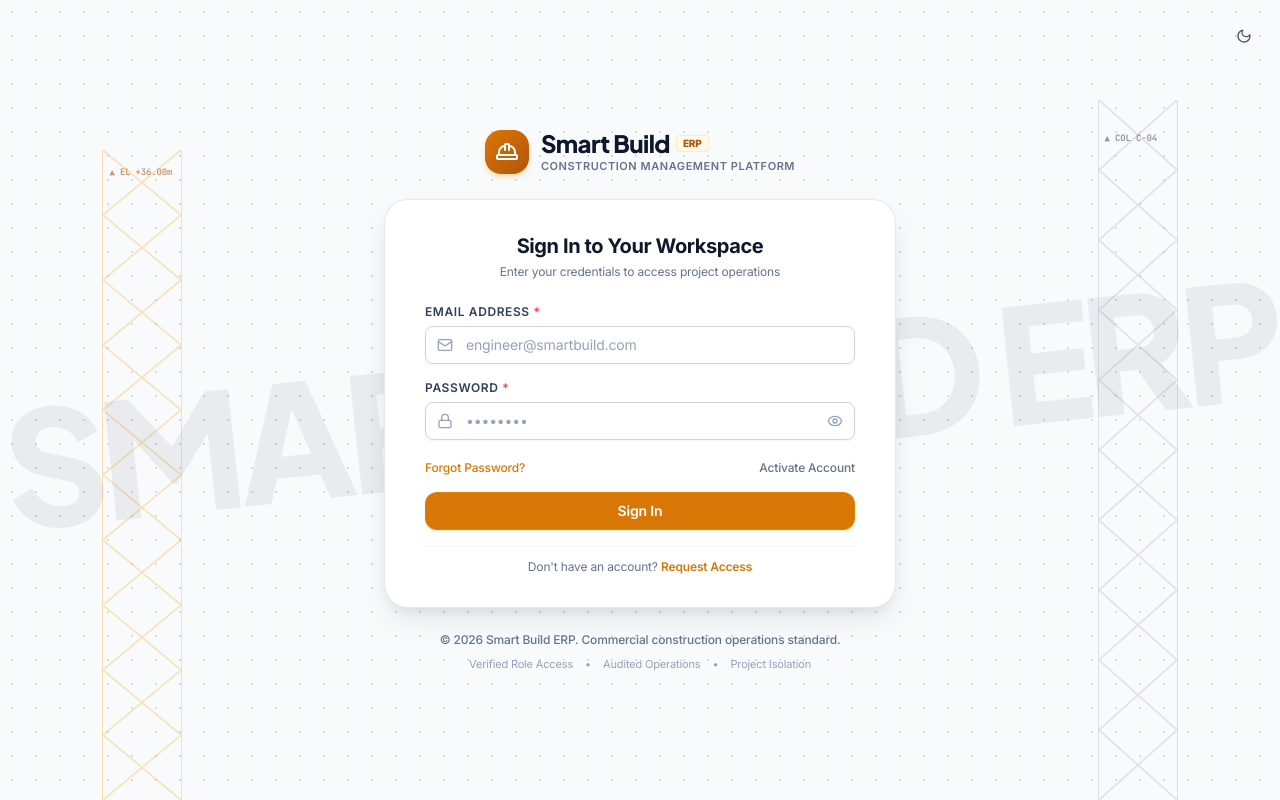
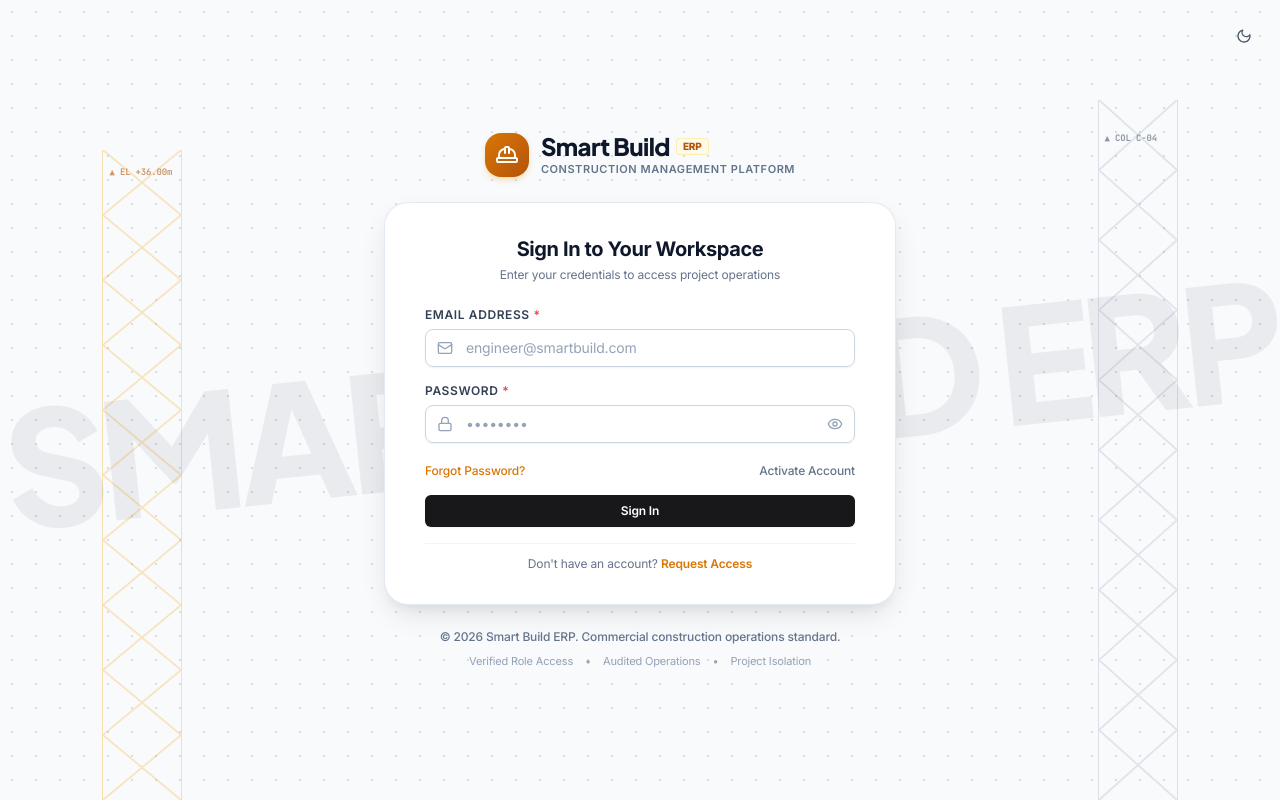
Before and after one commit to ASWANTH299/New_Smart_Build, a React (Vite) app in the folder frontend/: page /login in a window 1280 px wide. Built offline with nearby package versions, Linux system fonts and the light colour scheme.

Commit message:
style: refine core primitives

```diff
--- a/frontend/src/components/ui/Button.tsx
+++ b/frontend/src/components/ui/Button.tsx
@@ -26,27 +26,27 @@ export const Button = forwardRef<HTMLButtonElement, ButtonProps>(
     ref
   ) => {
     const baseStyles =
-      "inline-flex items-center justify-center font-semibold rounded-xl transition-all duration-100 focus:outline-none focus:ring-2 focus:ring-offset-2 disabled:opacity-50 disabled:cursor-not-allowed select-none active:scale-[0.98] cursor-pointer touch-target sm:touch-auto";
+      "inline-flex items-center justify-center font-medium transition-all duration-100 select-none active:scale-[0.98] disabled:opacity-50 disabled:pointer-events-none rounded-md";
 
     const variantStyles = {
       primary:
-        "bg-brand-600 hover:bg-brand-700 text-white shadow-sm shadow-brand-500/25 focus:ring-brand-500 border border-brand-500/30",
+        "bg-zinc-900 text-white hover:bg-zinc-800 dark:bg-zinc-100 dark:text-zinc-900 dark:hover:bg-white shadow-xs font-semibold",
       secondary:
-        "bg-zinc-100 dark:bg-zinc-800 text-zinc-800 dark:text-zinc-200 hover:bg-zinc-200 dark:hover:bg-zinc-700 focus:ring-zinc-400 border border-zinc-200/60 dark:border-zinc-700/60",
+        "bg-white dark:bg-zinc-800 border border-zinc-200 dark:border-zinc-700 hover:bg-zinc-50 dark:hover:bg-zinc-700/60 text-zinc-800 dark:text-zinc-200 shadow-2xs",
       outline:
-        "border border-zinc-300/80 dark:border-zinc-700 bg-white dark:bg-zinc-900 text-zinc-700 dark:text-zinc-200 hover:bg-zinc-50 dark:hover:bg-zinc-800/80 hover:border-zinc-400 dark:hover:border-zinc-600 focus:ring-brand-500 shadow-2xs",
+        "bg-white dark:bg-zinc-800 border border-zinc-200 dark:border-zinc-700 hover:bg-zinc-50 dark:hover:bg-zinc-700/60 text-zinc-800 dark:text-zinc-200 shadow-2xs",
       danger:
-        "bg-red-600 hover:bg-red-700 text-white shadow-sm shadow-red-500/20 focus:ring-red-500 border border-red-500/30",
+        "bg-rose-600 text-white hover:bg-rose-500 shadow-xs",
       ghost:
-        "text-zinc-600 dark:text-zinc-400 hover:bg-zinc-100/80 dark:hover:bg-zinc-800/80 hover:text-zinc-900 dark:hover:text-zinc-100 focus:ring-zinc-400",
+        "text-zinc-600 dark:text-zinc-400 hover:bg-zinc-100 dark:hover:bg-zinc-800 hover:text-zinc-900 dark:hover:text-zinc-100",
       amber:
-        "bg-orange-600 hover:bg-orange-700 text-white shadow-sm shadow-orange-500/25 focus:ring-orange-500 border border-orange-500/30",
+        "bg-amber-500 text-zinc-950 hover:bg-amber-400 font-semibold shadow-xs",
     };
 
     const sizeStyles = {
-      sm: "text-xs px-3 py-1.5 gap-1.5 min-h-[36px] sm:min-h-0",
-      md: "text-sm px-4 py-2 gap-2 min-h-[42px] sm:min-h-0",
-      lg: "text-base px-5 py-2.5 gap-2.5 min-h-[48px] sm:min-h-0",
+      sm: "h-7 px-2.5 text-xs gap-1.5",
+      md: "h-8 px-3 text-xs gap-2",
+      lg: "h-9 px-4 text-sm gap-2",
     };
 
     return (
@@ -61,7 +61,7 @@ export const Button = forwardRef<HTMLButtonElement, ButtonProps>(
         )}
         {...props}
       >
-        {isLoading && <Loader2 className="w-4 h-4 animate-spin text-current" />}
+        {isLoading && <Loader2 className="w-3.5 h-3.5 animate-spin" />}
         {!isLoading && leftIcon}
         <span>{children}</span>
         {!isLoading && rightIcon}
--- a/frontend/src/components/ui/Metric.tsx
+++ b/frontend/src/components/ui/Metric.tsx
@@ -21,59 +21,37 @@ export const Metric: React.FC<MetricProps> = ({
   subtext,
   trend,
   icon,
-  variant = "default",
   className,
 }) => {
-  const iconVariants = {
-    default: "bg-brand-50/80 dark:bg-brand-950/60 text-brand-600 dark:text-brand-400 border-brand-100 dark:border-brand-900/60",
-    amber: "bg-orange-50/80 dark:bg-orange-950/60 text-orange-600 dark:text-orange-400 border-orange-100 dark:border-orange-900/60",
-    steel: "bg-sky-50/80 dark:bg-sky-950/60 text-sky-600 dark:text-sky-400 border-sky-100 dark:border-sky-900/60",
-    emerald: "bg-emerald-50/80 dark:bg-emerald-950/60 text-emerald-600 dark:text-emerald-400 border-emerald-100 dark:border-emerald-900/60",
-  };
-
   return (
     <div
       className={cn(
-        "bg-white dark:bg-zinc-900 border border-zinc-200/90 dark:border-zinc-800 rounded-2xl p-5 sm:p-6 shadow-card hover:border-zinc-300 dark:hover:border-zinc-700 transition-all duration-150 group",
+        "bg-white dark:bg-zinc-900 border border-zinc-200/90 dark:border-zinc-800/80 rounded-lg p-4 shadow-xs hover:border-zinc-300 dark:hover:border-zinc-700 transition-colors",
         className
       )}
     >
       <div className="flex items-center justify-between gap-2">
-        <span className="text-[11px] font-bold uppercase tracking-wider text-zinc-500 dark:text-zinc-400 font-display">
+        <span className="text-[11px] font-mono uppercase tracking-wider text-zinc-500 dark:text-zinc-400 font-medium">
           {label}
         </span>
         {icon && (
-          <div
-            className={cn(
-              "p-2.5 rounded-xl border transition-transform group-hover:scale-105",
-              iconVariants[variant]
-            )}
-          >
+          <div className="h-8 w-8 rounded-md flex items-center justify-center bg-zinc-100 dark:bg-zinc-800 text-zinc-700 dark:text-zinc-300 border border-zinc-200/60 dark:border-zinc-700/60">
             {icon}
           </div>
         )}
       </div>
-      <div className="mt-3 flex items-baseline gap-2.5 flex-wrap">
-        <span className="text-2xl sm:text-3xl font-extrabold text-zinc-900 dark:text-zinc-50 tracking-tight font-display tabular-nums">
-          {value}
-        </span>
-        {trend && (
-          <span
-            className={cn(
-              "text-[11px] font-bold px-2 py-0.5 rounded-full border flex items-center gap-1 font-mono",
-              trend.isPositive
-                ? "bg-emerald-50 dark:bg-emerald-950/50 text-emerald-700 dark:text-emerald-300 border-emerald-200/60 dark:border-emerald-800"
-                : "bg-red-50 dark:bg-red-950/50 text-red-700 dark:text-red-300 border-red-200/60 dark:border-red-800"
-            )}
-          >
-            {trend.value}
-          </span>
-        )}
+      <div className="text-2xl font-bold tracking-tight font-mono text-zinc-900 dark:text-zinc-50 mt-2">
+        {value}
       </div>
-      {(subtext || trend?.label) && (
-        <p className="mt-1.5 text-xs text-zinc-500 dark:text-zinc-400 leading-relaxed">
-          {subtext || trend?.label}
-        </p>
+      {trend && (
+        <div className="text-[11px] font-medium text-zinc-500 mt-1 flex items-center gap-1">
+          {trend.value} {trend.label && <span>{trend.label}</span>}
+        </div>
+      )}
+      {subtext && !trend && (
+        <div className="text-[11px] font-medium text-zinc-500 mt-1 flex items-center gap-1">
+          {subtext}
+        </div>
       )}
     </div>
   );
--- a/frontend/src/components/ui/StatusBadge.tsx
+++ b/frontend/src/components/ui/StatusBadge.tsx
@@ -9,82 +9,60 @@ export interface StatusBadgeProps {
   size?: "sm" | "md";
 }
 
-const variantStyles: Record<string, { bg: string; text: string; border: string; dot: string }> = {
-  // Operational health & lifecycle
-  healthy: { bg: "bg-emerald-50 dark:bg-emerald-950/40", text: "text-emerald-700 dark:text-emerald-300", border: "border-emerald-200 dark:border-emerald-800", dot: "bg-emerald-500" },
-  active: { bg: "bg-emerald-50 dark:bg-emerald-950/40", text: "text-emerald-700 dark:text-emerald-300", border: "border-emerald-200 dark:border-emerald-800", dot: "bg-emerald-500" },
-  approved: { bg: "bg-emerald-50 dark:bg-emerald-950/40", text: "text-emerald-700 dark:text-emerald-300", border: "border-emerald-200 dark:border-emerald-800", dot: "bg-emerald-500" },
-  completed: { bg: "bg-blue-50 dark:bg-blue-950/40", text: "text-blue-700 dark:text-blue-300", border: "border-blue-200 dark:border-blue-800", dot: "bg-blue-500" },
-  risk: { bg: "bg-amber-50 dark:bg-amber-950/40", text: "text-amber-700 dark:text-amber-300", border: "border-amber-200 dark:border-amber-800", dot: "bg-amber-500" },
-  pending: { bg: "bg-amber-50 dark:bg-amber-950/40", text: "text-amber-700 dark:text-amber-300", border: "border-amber-200 dark:border-amber-800", dot: "bg-amber-500" },
-  pending_activation: { bg: "bg-amber-50 dark:bg-amber-950/40", text: "text-amber-700 dark:text-amber-300", border: "border-amber-200 dark:border-amber-800", dot: "bg-amber-500" },
-  critical: { bg: "bg-red-50 dark:bg-red-950/40", text: "text-red-700 dark:text-red-300", border: "border-red-200 dark:border-red-800", dot: "bg-red-500" },
-  rejected: { bg: "bg-red-50 dark:bg-red-950/40", text: "text-red-700 dark:text-red-300", border: "border-red-200 dark:border-red-800", dot: "bg-red-500" },
-  locked: { bg: "bg-red-50 dark:bg-red-950/40", text: "text-red-700 dark:text-red-300", border: "border-red-200 dark:border-red-800", dot: "bg-red-500" },
-  deactivated: { bg: "bg-slate-100 dark:bg-slate-800", text: "text-slate-600 dark:text-slate-400", border: "border-slate-300 dark:border-slate-700", dot: "bg-slate-400" },
-  draft: { bg: "bg-slate-50 dark:bg-slate-800/60", text: "text-slate-700 dark:text-slate-300", border: "border-slate-200 dark:border-slate-700", dot: "bg-slate-400" },
-  archived: { bg: "bg-slate-100 dark:bg-slate-800", text: "text-slate-600 dark:text-slate-400", border: "border-slate-300 dark:border-slate-700", dot: "bg-slate-400" },
-  // Task & Phase execution
-  todo: { bg: "bg-slate-100 dark:bg-slate-800", text: "text-slate-700 dark:text-slate-300", border: "border-slate-200 dark:border-slate-700", dot: "bg-slate-400" },
-  in_progress: { bg: "bg-blue-50 dark:bg-blue-950/40", text: "text-blue-700 dark:text-blue-300", border: "border-blue-200 dark:border-blue-800", dot: "bg-blue-500" },
-  in_review: { bg: "bg-amber-50 dark:bg-amber-950/40", text: "text-amber-700 dark:text-amber-300", border: "border-amber-200 dark:border-amber-800", dot: "bg-amber-500" },
-  blocked: { bg: "bg-red-50 dark:bg-red-950/40", text: "text-red-700 dark:text-red-300", border: "border-red-200 dark:border-red-800", dot: "bg-red-500" },
-  // Priority
-  urgent: { bg: "bg-red-50 dark:bg-red-950/40", text: "text-red-700 dark:text-red-300", border: "border-red-200 dark:border-red-800", dot: "bg-red-500" },
-  high: { bg: "bg-orange-50 dark:bg-orange-950/40", text: "text-orange-700 dark:text-orange-300", border: "border-orange-200 dark:border-orange-800", dot: "bg-orange-500" },
-  medium: { bg: "bg-blue-50 dark:bg-blue-950/40", text: "text-blue-700 dark:text-blue-300", border: "border-blue-200 dark:border-blue-800", dot: "bg-blue-500" },
-  low: { bg: "bg-slate-100 dark:bg-slate-800", text: "text-slate-600 dark:text-slate-400", border: "border-slate-200 dark:border-slate-700", dot: "bg-slate-400" },
-  // Material & Inventory states
-  superseded: { bg: "bg-slate-100 dark:bg-slate-800", text: "text-slate-600 dark:text-slate-400", border: "border-slate-300 dark:border-slate-700", dot: "bg-slate-400" },
-  partially_issued: { bg: "bg-amber-50 dark:bg-amber-950/40", text: "text-amber-700 dark:text-amber-300", border: "border-amber-200 dark:border-amber-800", dot: "bg-amber-500" },
-  issued: { bg: "bg-emerald-50 dark:bg-emerald-950/40", text: "text-emerald-700 dark:text-emerald-300", border: "border-emerald-200 dark:border-emerald-800", dot: "bg-emerald-500" },
-  submitted: { bg: "bg-blue-50 dark:bg-blue-950/40", text: "text-blue-700 dark:text-blue-300", border: "border-blue-200 dark:border-blue-800", dot: "bg-blue-500" },
-  cancelled: { bg: "bg-slate-100 dark:bg-slate-800", text: "text-slate-600 dark:text-slate-400", border: "border-slate-300 dark:border-slate-700", dot: "bg-slate-400" },
-  receipt: { bg: "bg-emerald-50 dark:bg-emerald-950/40", text: "text-emerald-700 dark:text-emerald-300", border: "border-emerald-200 dark:border-emerald-800", dot: "bg-emerald-500" },
-  transfer_out: { bg: "bg-purple-50 dark:bg-purple-950/40", text: "text-purple-700 dark:text-purple-300", border: "border-purple-200 dark:border-purple-800", dot: "bg-purple-500" },
-  transfer_in: { bg: "bg-cyan-50 dark:bg-cyan-950/40", text: "text-cyan-700 dark:text-cyan-300", border: "border-cyan-200 dark:border-cyan-800", dot: "bg-cyan-500" },
-  adjustment: { bg: "bg-amber-50 dark:bg-amber-950/40", text: "text-amber-700 dark:text-amber-300", border: "border-amber-200 dark:border-amber-800", dot: "bg-amber-500" },
-  consumption: { bg: "bg-orange-50 dark:bg-orange-950/40", text: "text-orange-700 dark:text-orange-300", border: "border-orange-200 dark:border-orange-800", dot: "bg-orange-500" },
-  critical_low_stock: { bg: "bg-red-50 dark:bg-red-950/40", text: "text-red-700 dark:text-red-300", border: "border-red-200 dark:border-red-800", dot: "bg-red-500" },
-  reorder_level_reached: { bg: "bg-amber-50 dark:bg-amber-950/40", text: "text-amber-700 dark:text-amber-300", border: "border-amber-200 dark:border-amber-800", dot: "bg-amber-500" },
-  // Phase 9 Procurement & Vendors
-  blacklisted: { bg: "bg-red-50 dark:bg-red-950/40", text: "text-red-700 dark:text-red-300", border: "border-red-200 dark:border-red-800", dot: "bg-red-500" },
-  inactive: { bg: "bg-slate-100 dark:bg-slate-800", text: "text-slate-600 dark:text-slate-400", border: "border-slate-300 dark:border-slate-700", dot: "bg-slate-400" },
-  converted_to_po: { bg: "bg-indigo-50 dark:bg-indigo-950/40", text: "text-indigo-700 dark:text-indigo-300", border: "border-indigo-200 dark:border-indigo-800", dot: "bg-indigo-500" },
-  pending_approval: { bg: "bg-amber-50 dark:bg-amber-950/40", text: "text-amber-700 dark:text-amber-300", border: "border-amber-200 dark:border-amber-800", dot: "bg-amber-500" },
-  partially_received: { bg: "bg-amber-50 dark:bg-amber-950/40", text: "text-amber-700 dark:text-amber-300", border: "border-amber-200 dark:border-amber-800", dot: "bg-amber-500" },
-  fulfilled: { bg: "bg-emerald-50 dark:bg-emerald-950/40", text: "text-emerald-700 dark:text-emerald-300", border: "border-emerald-200 dark:border-emerald-800", dot: "bg-emerald-500" },
-  // Role tags
-  admin: { bg: "bg-purple-50 dark:bg-purple-950/40", text: "text-purple-700 dark:text-purple-300", border: "border-purple-200 dark:border-purple-800", dot: "bg-purple-500" },
-  project_manager: { bg: "bg-brand-50 dark:bg-brand-950/40", text: "text-brand-700 dark:text-brand-300", border: "border-brand-200 dark:border-brand-800", dot: "bg-brand-500" },
-  site_engineer: { bg: "bg-cyan-50 dark:bg-cyan-950/40", text: "text-cyan-700 dark:text-cyan-300", border: "border-cyan-200 dark:border-cyan-800", dot: "bg-cyan-500" },
-  store_manager: { bg: "bg-teal-50 dark:bg-teal-950/40", text: "text-teal-700 dark:text-teal-300", border: "border-teal-200 dark:border-teal-800", dot: "bg-teal-500" },
-  contractor: { bg: "bg-amber-50 dark:bg-amber-950/40", text: "text-amber-700 dark:text-amber-300", border: "border-amber-200 dark:border-amber-800", dot: "bg-amber-500" },
-  client: { bg: "bg-emerald-50 dark:bg-emerald-950/40", text: "text-emerald-700 dark:text-emerald-300", border: "border-emerald-200 dark:border-emerald-800", dot: "bg-emerald-500" },
+const getStyles = (status: string) => {
+  const normalizedKey = status.toLowerCase();
+
+  if (["completed", "approved", "achieved", "active", "healthy", "issued", "receipt", "fulfilled", "client"].includes(normalizedKey)) {
+    return {
+      wrapper: "bg-emerald-500/10 text-emerald-700 dark:text-emerald-400 border-emerald-500/20",
+      dot: "bg-emerald-500",
+    };
+  }
+
+  if (["in_progress", "submitted", "pending", "under_maintenance", "risk", "pending_activation", "in_review", "partially_issued", "adjustment", "consumption", "reorder_level_reached", "pending_approval", "partially_received", "contractor"].includes(normalizedKey)) {
+    return {
+      wrapper: "bg-amber-500/10 text-amber-700 dark:text-amber-400 border-amber-500/20",
+      dot: "bg-amber-500",
+    };
+  }
+
+  if (["critical", "delayed", "blocked", "breakdown", "open", "rejected", "locked", "urgent", "critical_low_stock", "blacklisted"].includes(normalizedKey)) {
+    return {
+      wrapper: "bg-rose-500/10 text-rose-700 dark:text-rose-400 border-rose-500/20",
+      dot: "bg-rose-500 animate-pulse",
+    };
+  }
+
+  if (["closed", "resolved", "medium", "transfer_in", "transfer_out", "admin", "project_manager", "site_engineer", "store_manager"].includes(normalizedKey)) {
+    return {
+      wrapper: "bg-blue-500/10 text-blue-700 dark:text-blue-400 border-blue-500/20",
+      dot: "bg-blue-500",
+    };
+  }
+
+  return {
+    wrapper: "bg-zinc-100 dark:bg-zinc-800 text-zinc-600 dark:text-zinc-400 border-zinc-200 dark:border-zinc-700",
+    dot: "bg-zinc-400",
+  };
 };
 
 export const StatusBadge: React.FC<StatusBadgeProps> = ({
   status,
   label,
   className,
-  size = "md",
 }) => {
-  const normalizedKey = status.toLowerCase();
-  const styles = variantStyles[normalizedKey] || variantStyles.draft;
-  const displayLabel = label || status.replace(/_/g, " ");
+  const styles = getStyles(status);
+  const displayLabel = label || status.replace(/_/g, " ").toUpperCase();
 
   return (
     <span
       className={cn(
-        "inline-flex items-center font-medium rounded-full border select-none capitalize",
-        styles.bg,
-        styles.text,
-        styles.border,
-        size === "sm" ? "px-2 py-0.5 text-xs gap-1" : "px-2.5 py-1 text-xs gap-1.5",
+        "inline-flex items-center gap-1.5 px-2 py-0.5 rounded text-[11px] font-mono font-medium tracking-tight border capitalize",
+        styles.wrapper,
         className
       )}
     >
-      <span className={cn("rounded-full shrink-0", size === "sm" ? "w-1.5 h-1.5" : "w-2 h-2", styles.dot)} />
+      <span className={cn("h-1.5 w-1.5 rounded-full shrink-0", styles.dot)} />
       <span>{displayLabel}</span>
     </span>
   );
```
Also changed, not shown: frontend/src/components/ui/Card.tsx (+8 -5 lines).
